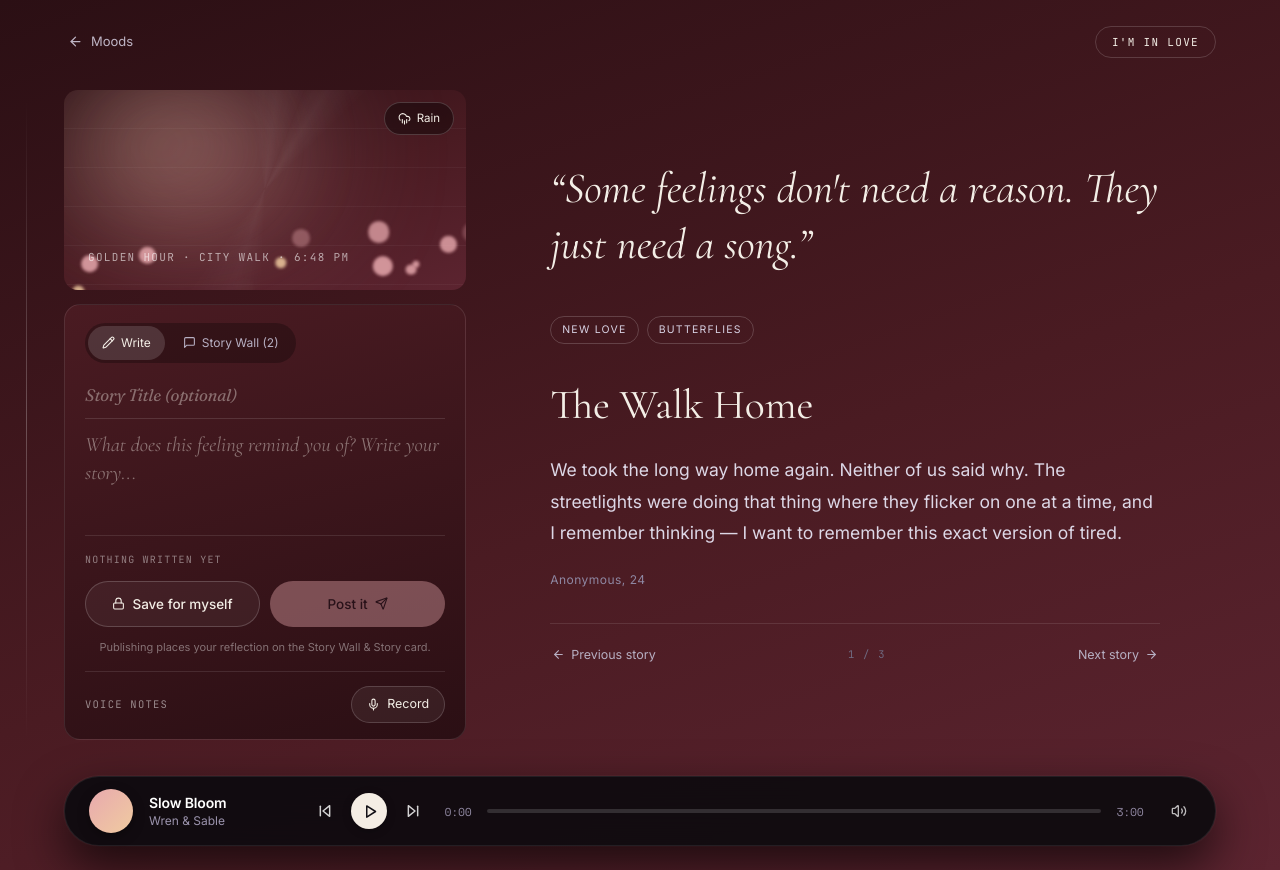
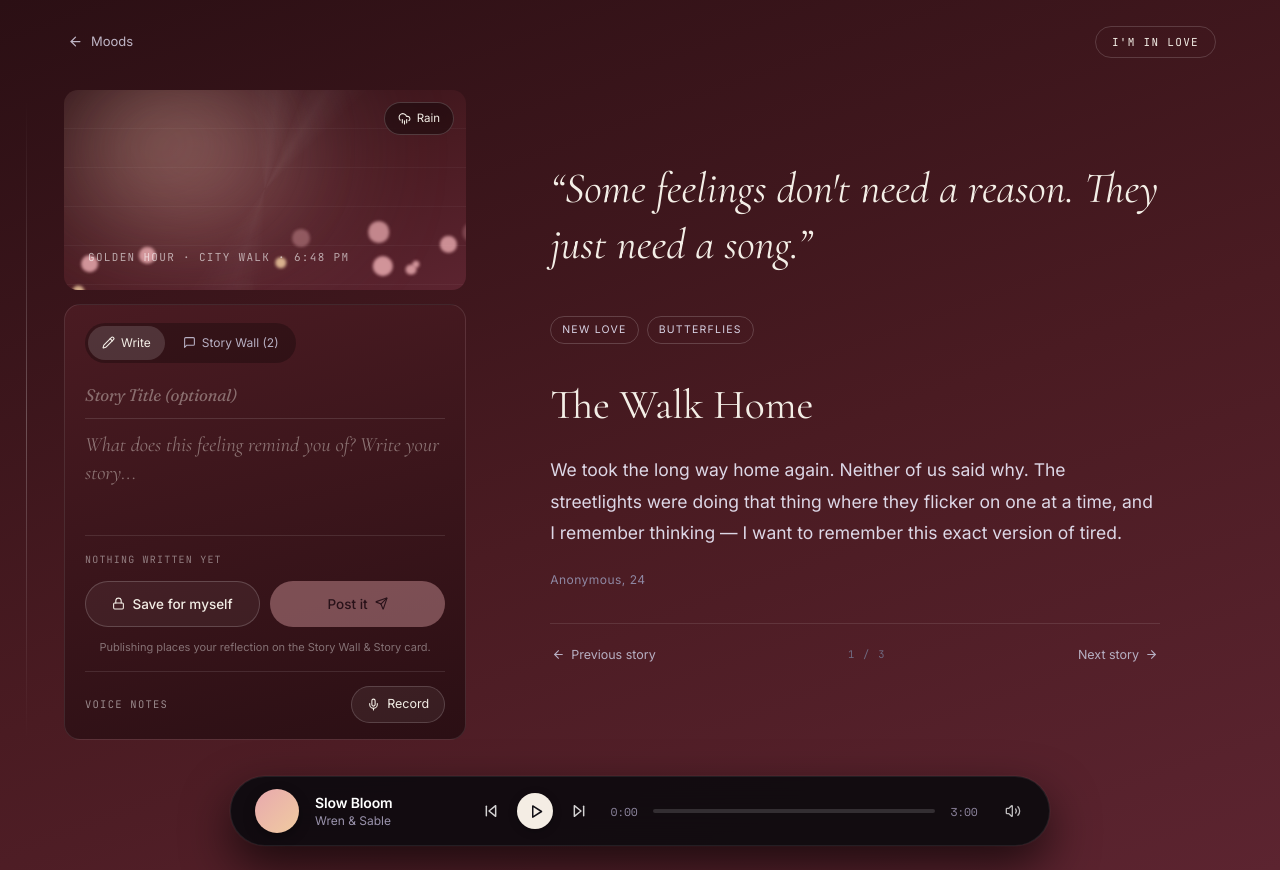
Before and after one commit to vishdamodare/playmylist, a Next.js app: page / in a window 1280 px wide. Both pictures are taken after a click on the button "I'm in Love". Built offline with nearby package versions, Linux system fonts and the light colour scheme.

Commit message:
style: center MusicPlayer with max-width: 820px to match design length

```diff
--- a/src/app/globals.css
+++ b/src/app/globals.css
@@ -1428,8 +1428,10 @@ canvas#wave {
 /* ── PLAYER ── */
 .pml-player {
   position: fixed;
-  left: 5vw;
-  right: 5vw;
+  left: 50%;
+  transform: translateX(-50%);
+  width: calc(100% - 48px);
+  max-width: 820px;
   bottom: 24px;
   z-index: 40;
   display: flex;
```
